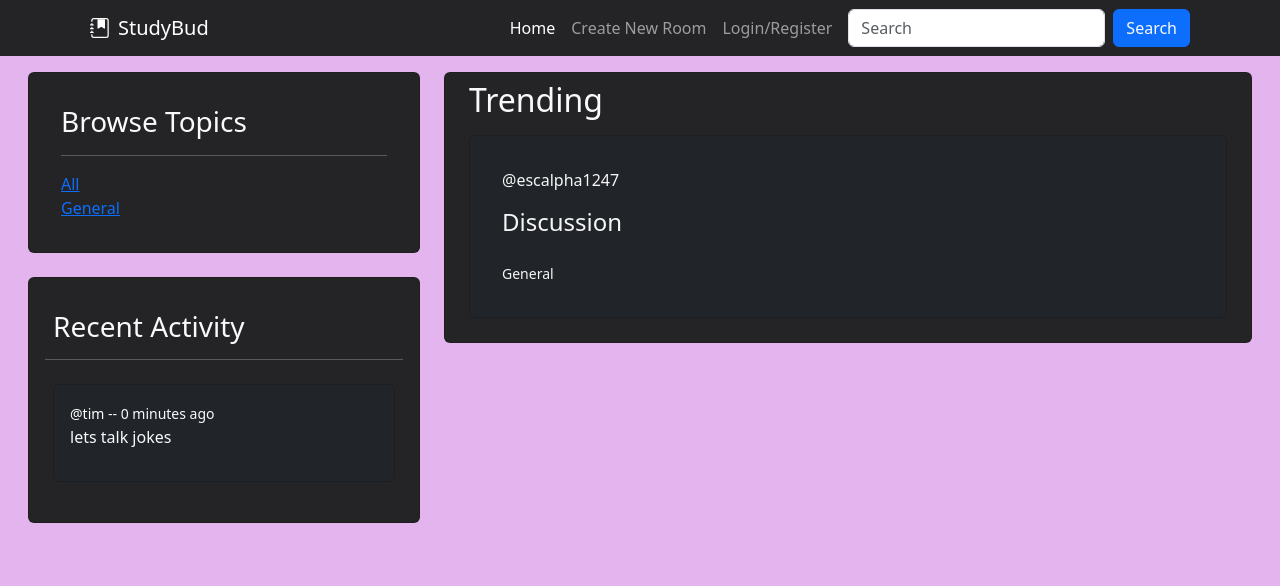
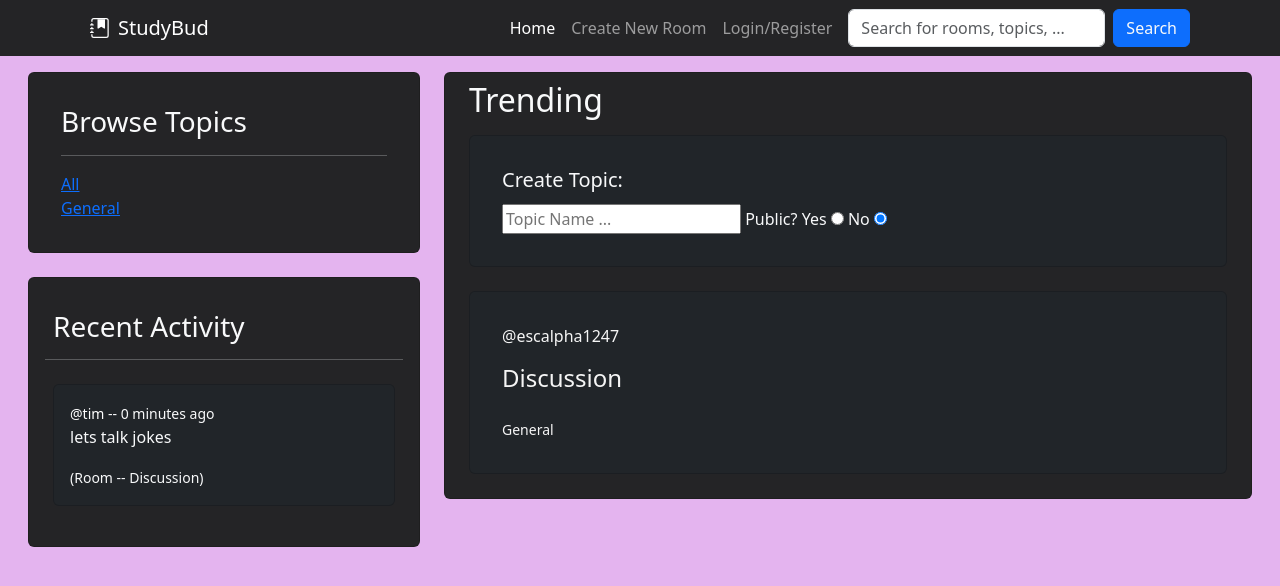
Before and after one commit to escalpha1247/web_project, a Django app: page / in a window 1280 px wide. Shown: the top 586 px of the page. Run offline with Django 5.2, Linux system fonts and the light colour scheme; data comes from the database, SQL or seed files in the repository; both versions use the stored data as it was after the commit.

Commit message:
user updates

```diff
--- a/base/forms.py
+++ b/base/forms.py
@@ -5,4 +5,4 @@ class RoomForm(ModelForm):
     class Meta:
         model = Room
         fields = '__all__'
-        exclude = ['host', 'participants']
+        exclude = ['host', 'participants', 'topic']
--- a/base/models.py
+++ b/base/models.py
@@ -5,6 +5,8 @@ from django.contrib.auth.models import User
 
 class Topic(models.Model):
     name = models.CharField(max_length=200)
+    is_public = models.BooleanField(default=False)
+    creator = models.ForeignKey(User, on_delete=models.SET_NULL, null=True)
 
     def __str__(self):
         return self.name
--- a/base/templates/base/activity_comp.html
+++ b/base/templates/base/activity_comp.html
@@ -15,6 +15,7 @@
                         <div class="card-body">
                             <small class="card-link"><a href="{% url 'profile' message.user.id %}" class="links">@{{message.user}}</a> -- {{message.created|timesince}} ago</small>
                             <p>{{message}}</p>
+                            <small>(Room -- {{message.room}})</small>
                             {% if request.user == message.user %}
                             <a href="{% url 'delete-message' message.id %}" class="card-link">Delete</a>
                             {%endif%}
--- a/base/templates/base/home.html
+++ b/base/templates/base/home.html
@@ -32,6 +32,7 @@
                 {%endif%}
                 <!--<p class="text-light px-4 py-2">{{ room_count }} room(s) available</p>-->
                 <h2 class="text-light px-4 py-2">Trending</h2>
+                {% include 'base/topic_create.html' %}
                 {% include 'base/feed_comp.html' %}
             </div>
         </div>
--- /dev/null
+++ b/base/templates/base/topic_create.html
@@ -0,0 +1,18 @@
+<div class="row px-4">
+    <div class="container pb-4">
+        <div class="card bg-dark text-light p-3">
+            <div class="card-body">
+                <form method="POST" action="{% url 'create-topic' request.user.id %}">
+                    {% csrf_token %}
+                    <h5 class="card-title pb-1">Create Topic: </h5>
+                    <input type="text" name="topic_name" style="text-transform: capitalize;" placeholder="Topic name ...">
+                    <label for="public">Public? </label>
+                    <label for="public">Yes</label>
+                    <input type="radio" id="public" name="topic_type" value="True">
+                    <label for="private">No</label>
+                    <input type="radio" id="private" name="topic_type" value="False" checked>
+                </form>
+            </div>
+        </div>
+    </div>
+</div>
--- a/base/templates/base/topics_comp.html
+++ b/base/templates/base/topics_comp.html
@@ -7,9 +7,11 @@
                 <a href="?q=">All</a>
             </div>
             {% for topic in topics %}
+            {% if topic.is_public %}
             <div class="card-link ms-auto">
                 <a href="?q={{topic.name}}">{{ topic.name }}</a>
             </div>
+            {%endif%}
             {% endfor %}
         </div>
     </div>
--- a/base/urls.py
+++ b/base/urls.py
@@ -9,6 +9,7 @@ urlpatterns = [
     path('logout/', views.logoutUser, name="logout"),
     path('register/', views.registerPage, name="register"),
     path('follow/<str:pk>', views.follow, name="follow"),
+    path('create-topic/<str:pk>', views.createTopic, name="create-topic"),
     path('', views.home, name="home"),
     path('room/<str:pk>/', views.room, name="room"),
     path('create-room/', views.createRoom, name="create-room"),
--- a/base/views.py
+++ b/base/views.py
@@ -9,6 +9,19 @@ from django.contrib import messages
 from .models import Room, Topic, Message, FollowersCount
 from .forms import RoomForm
 # Create your views here.
+
+@login_required(login_url='login')
+def createTopic(request, pk):
+    if request.method == "POST":
+        topic_name = request.POST.get('topic_name').capitalize()
+        topic_type = request.POST.get('topic_type')
+        user = User.objects.get(id=pk)
+        if topic_name is not None:
+            topic = Topic.objects.create(name=topic_name, is_public=topic_type, creator=user)
+            topic.save()
+            return redirect('home')
+
+    return render(request, 'base/topic_create.html', {})
 
 @login_required(login_url='login')
 def follow(request, pk):
@@ -135,14 +148,17 @@ def room(request, pk):
 @login_required(login_url='login')
 def createRoom(request):
     form = RoomForm()
+    topics = Topic.objects.all()
     if request.method == 'POST':
         form = RoomForm(request.POST)
         if form.is_valid():
             room = form.save(commit=False)
             room.host = request.user
+            topic = request.POST.get('topic')
+            room.topic = Topic.objects.create(name=topic)
             room.save()
             return redirect('home')
-    context = {'form':form}
+    context = {'form':form, 'topics':topics}
     return render(request, 'base/room_form.html', context)
 
 @login_required(login_url='login')
--- a/templates/navbar.html
+++ b/templates/navbar.html
@@ -37,7 +37,7 @@
                 </li>
             </ul>
             <form role="search" action="{% url 'home' %}" class="d-flex px-2">
-                <input class="form-control me-2" type="search" name="q" placeholder="Search" aria-label="Search">
+                <input class="form-control me-2" type="search" name="q" placeholder="Search for rooms, topics, ..." aria-label="Search">
                 <button class="btn btn-outline-primary bg-primary text-light" type="submit">Search</button>
             </form>
         </div>
```
Also changed, not shown: base/templates/base/room_form.html (+29 -7 lines), base/migrations/0005_topic_is_public.py (added), base/migrations/0006_topic_creator.py (added), db.sqlite3.
